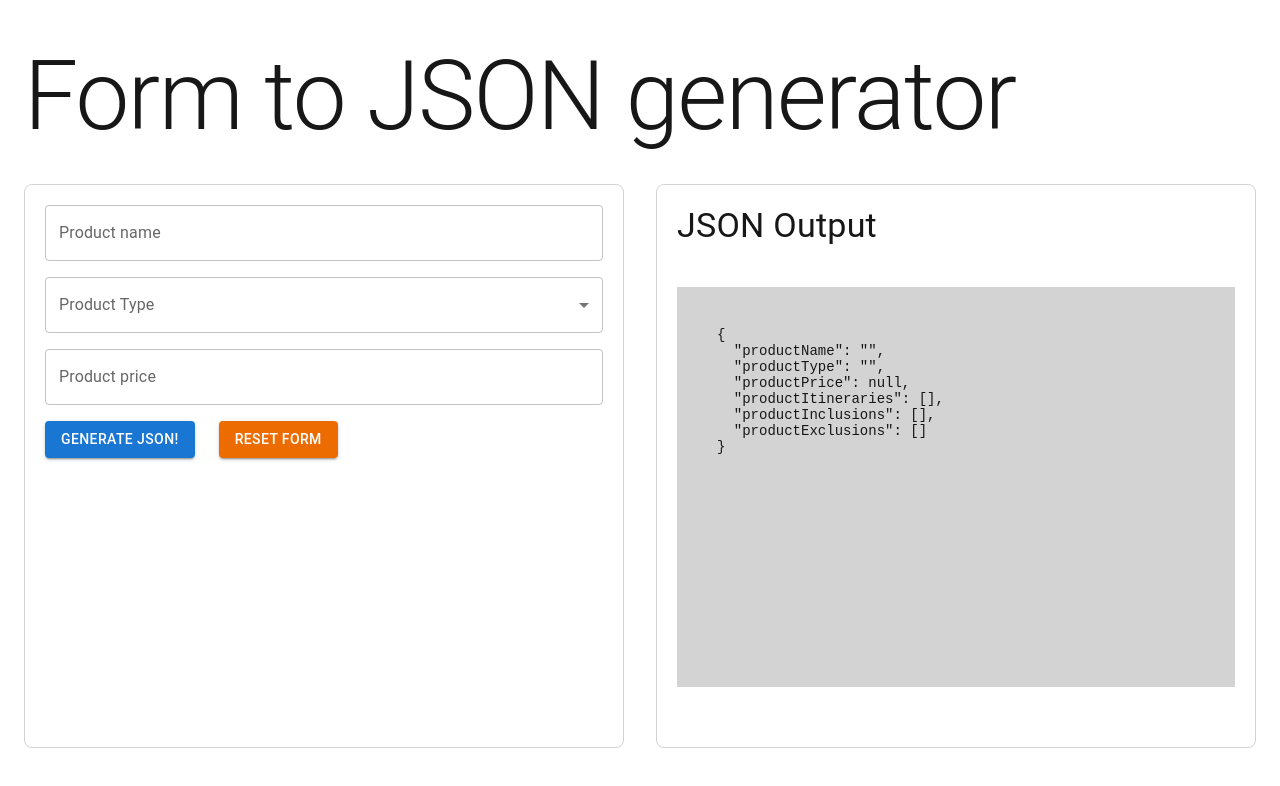
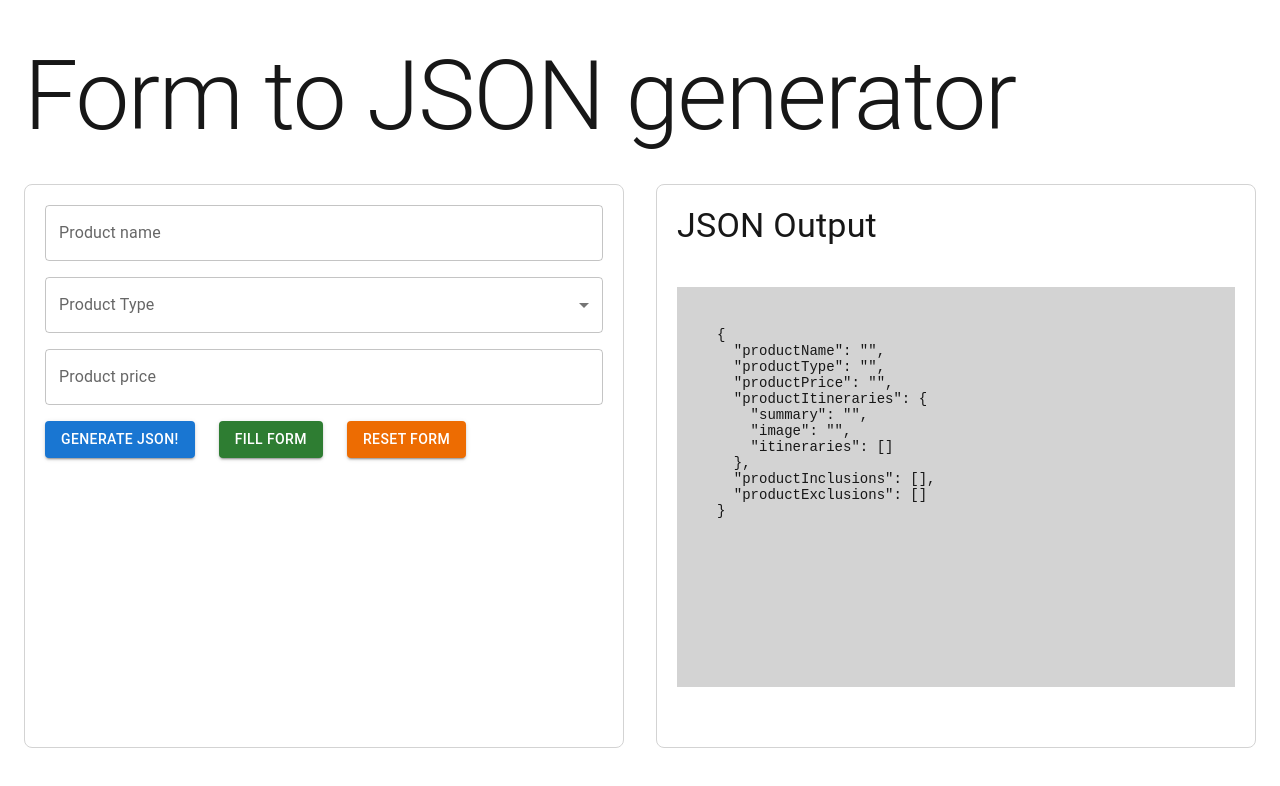
Before and after one commit to sisilhowie99/form-to-json, a Next.js app: page / in a window 1280 px wide. Shown: the top 786 px of the page. Built offline with nearby package versions, Linux system fonts and the light colour scheme.

Commit message:
add interfaces and fill form ability

```diff
--- a/src/app/components/Form/index.tsx
+++ b/src/app/components/Form/index.tsx
@@ -20,12 +20,38 @@ enum PRODUCT_TYPES {
   HOLIDAY_PACKAGE = "Holiday Package",
 }
 
+interface FormData {
+  productName: string
+  productType: string
+  productPrice: string
+  productItineraries: Itinerary
+  productInclusions: string[]
+  productExclusions: string[]
+}
+
+interface Itinerary {
+  summary?: string
+  image?: string
+  itineraries?: ItineraryItem[]
+}
+
+interface ItineraryItem {
+  day: number
+  icon?: string
+  image?: string
+  content?: string
+}
+
 export const Form = () => {
-  const [formData, setFormData] = useState({
+  const [formData, setFormData] = useState<FormData>({
     productName: "",
     productType: "",
-    productPrice: null,
-    productItineraries: [],
+    productPrice: "",
+    productItineraries: {
+      summary: "",
+      image: "",
+      itineraries: [],
+    },
     productInclusions: [],
     productExclusions: [],
   })
@@ -55,8 +81,39 @@ export const Form = () => {
     setFormData({
       productName: "",
       productType: "",
-      productPrice: null,
-      productItineraries: [],
+      productPrice: "",
+      productItineraries: {
+        summary: "",
+        image: "",
+        itineraries: [],
+      },
+      productInclusions: [],
+      productExclusions: [],
+    })
+
+  const handleFillForm = () =>
+    setFormData({
+      productName: "Product XYZ",
+      productType: PRODUCT_TYPES.CRUISE,
+      productPrice: "1000",
+      productItineraries: {
+        summary: "",
+        image: "",
+        itineraries: [
+          {
+            day: 1,
+            icon: "https://example.com/icon.png",
+            image: "https://example.com/image.png",
+            content: "Day 1 content",
+          },
+          {
+            day: 2,
+            icon: "https://example.com/icon.png",
+            image: "https://example.com/image.png",
+            content: "Day 2 content",
+          },
+        ],
+      },
       productInclusions: [],
       productExclusions: [],
     })
@@ -107,11 +164,10 @@ export const Form = () => {
         <Grid>
           <TextField
             fullWidth
-            type="number"
             name="productPrice"
             label="Product price"
             aria-label="Product price"
-            placeholder="Product price"
+            placeholder="199.99"
             onChange={handleChange}
             value={formData.productPrice}
           />
@@ -120,6 +176,13 @@ export const Form = () => {
           <Stack direction="row" spacing={3}>
             <Button variant="contained" onClick={handleGenerateJson}>
               Generate JSON!
+            </Button>
+            <Button
+              variant="contained"
+              color="success"
+              onClick={handleFillForm}
+            >
+              Fill form
             </Button>
             <Button variant="contained" color="warning" onClick={handleReset}>
               Reset form
```
